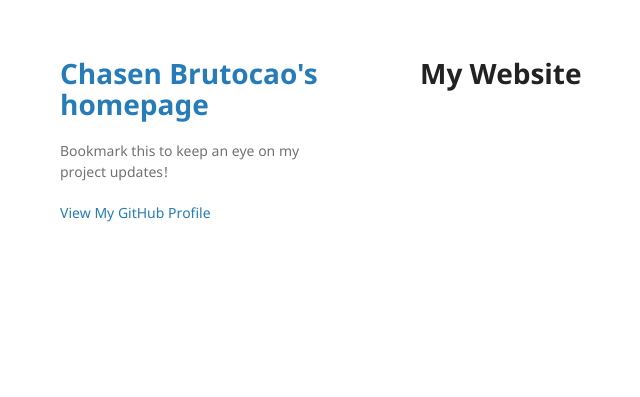
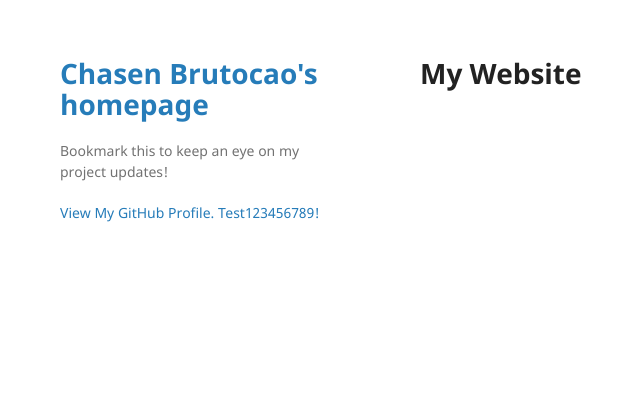
Before and after one commit to chasenbru/chasenbru.github.io, a Jekyll site: the page built from README.md, in a window 1280 px wide. Shown: the top 397 px of the page, without its empty margins (150-790 px from the left). Built offline with Jekyll 4.4.1, drawn with Linux system fonts in a browser that asks for light colours; our own code applies the rules of GitHub Pages for plain Markdown files.

Commit message:
Testing commit to github

```diff
--- a/_layouts/default.html
+++ b/_layouts/default.html
@@ -28,7 +28,7 @@
         {% endif %}
 
         {% if site.github.is_user_page %}
-        <p class="view"><a href="{{ site.github.owner_url }}">View My GitHub Profile</a></p>
+        <p class="view"><a href="{{ site.github.owner_url }}">View My GitHub Profile. Test123456789!</a></p>
         {% endif %}
 
         {% if site.show_downloads %}
```
